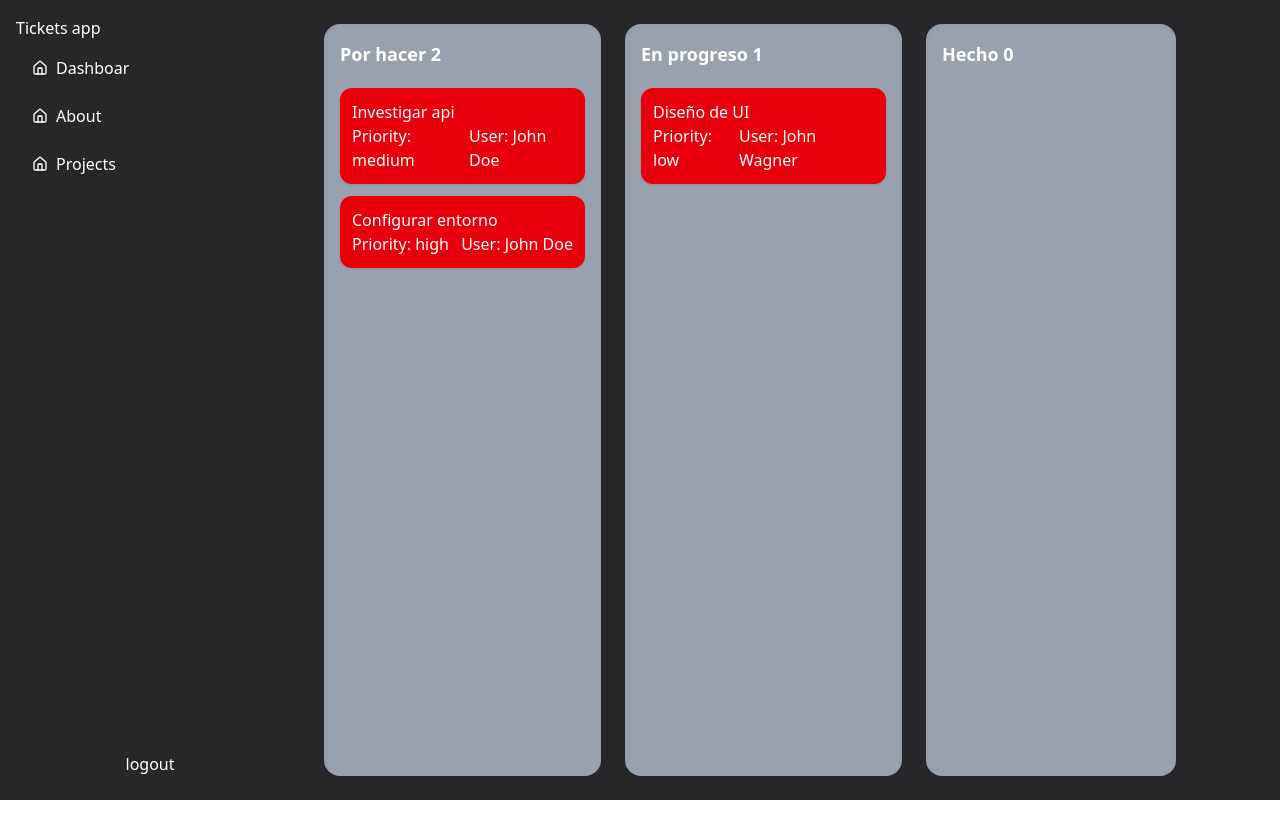
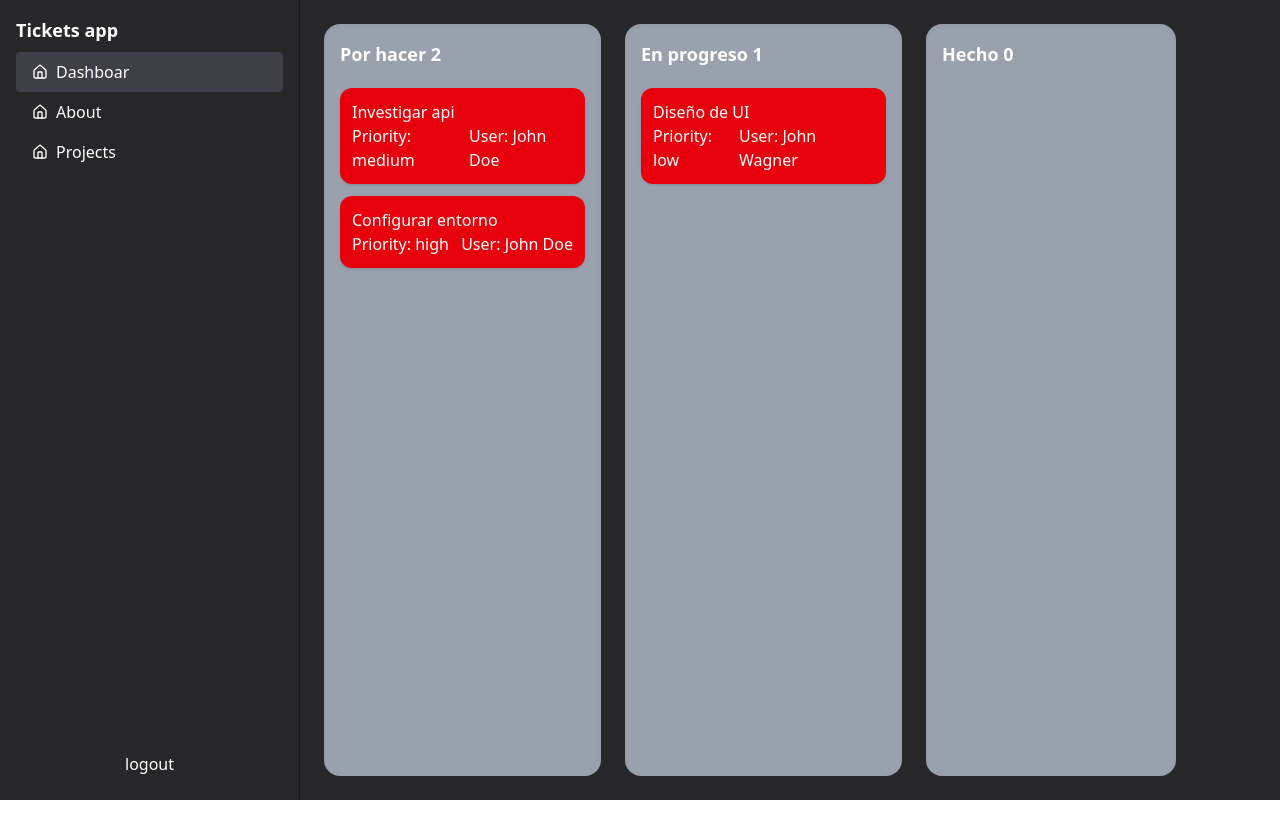
Before and after one commit to EvegeniyNekrasov/some_fun, a React (Vite) app in the folder client/: page / in a window 1280 px wide. Built offline with nearby package versions, Linux system fonts and the light colour scheme; no server answers; sample sign-in values are in the browser's storage.

Commit message:
feat: client-refactor sidebar component

```diff
--- a/client/src/components/Sidebar/Sidebar.tsx
+++ b/client/src/components/Sidebar/Sidebar.tsx
@@ -1,41 +1,48 @@
-import { Link, useRouterState, useNavigate } from "@tanstack/react-router";
+import { Link, useMatchRoute, useNavigate } from "@tanstack/react-router";
 import { listOfNavLinks } from "./links";
 import { useAuth } from "../../context/AuthContext";
 
 export default function Sidebar() {
-    const location = useRouterState({ select: (s) => s.location });
+    useMatchRoute();
 
-    const auth = useAuth();
-    const navigate = useNavigate({ from: location.pathname });
+    const navigate = useNavigate();
+    const { logout } = useAuth();
 
     const hadleLogut = () => {
-        auth.logout();
+        logout();
         navigate({ to: "/login" });
     };
 
+    const linkStyle = `flex items-center gap-2 px-4 py-2 rounded
+        hover:bg-zinc-600 [&.active]:bg-zinc-700`;
+
     return (
-        <div className="flex flex-col gap-2 w-full h-full p-4">
-            <span>Tickets app</span>
-            {listOfNavLinks.map(({ path, name, icon: Icon }) => {
-                const isActive = location.pathname === path;
-                const activeStyle = isActive ? "bg-zinc-800" : "";
+        <aside
+            className="flex flex-col gap-2 w-full h-full p-4 border-r-1
+                         border-r-zinc-900">
+            <span className="text-lg font-semibold">Tickets app</span>
 
-                return (
-                    <Link
-                        className={`px-4 py-2 rounded hover:bg-zinc-600
-                            flex items-center gap-2 ${activeStyle}`}
-                        key={path}
-                        to={path}>
-                        {Icon && <Icon className="w-4 h-4" />}
-                        {name}
-                    </Link>
-                );
-            })}
+            <nav>
+                <ul>
+                    {listOfNavLinks.map(({ path, name, icon: Icon }) => (
+                        <li key={path}>
+                            <Link
+                                to={path}
+                                className={linkStyle}
+                                preload="intent">
+                                {Icon && <Icon className="w-4 h-4" />}
+                                {name}
+                            </Link>
+                        </li>
+                    ))}
+                </ul>
+            </nav>
+
             <button
                 onClick={hadleLogut}
                 className="mt-auto p-2 bg-zinc-800 rounded">
                 logout
             </button>
-        </div>
+        </aside>
     );
 }
```
